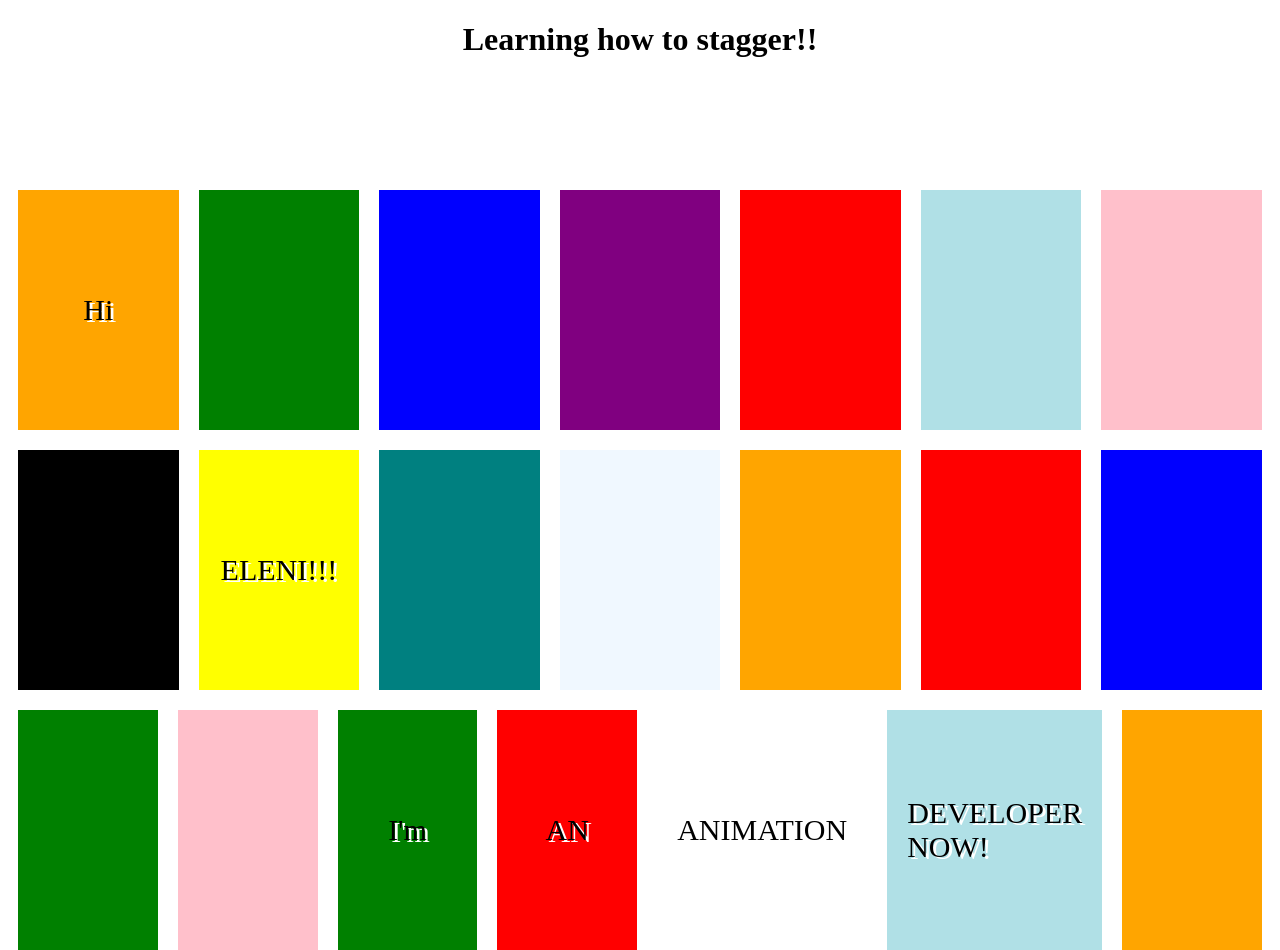
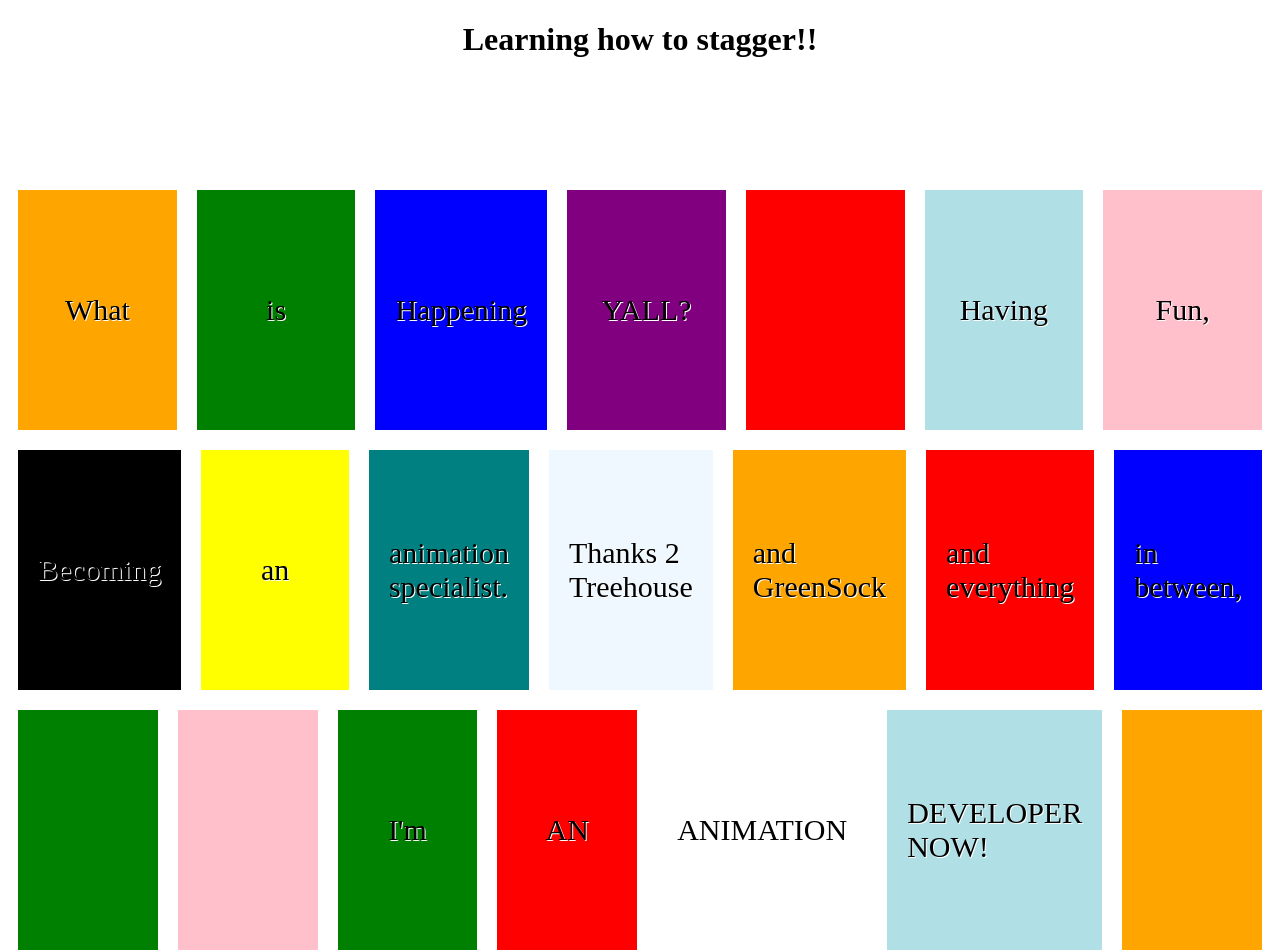
Before and after one commit to jnutt367/gsap2, a plain HTML site: page index.html in a window 1280 px wide. Drawn offline with nearby package versions, Linux system fonts and the light colour scheme.

Commit message:
commit new message for stagger project

```diff
--- a/css/style.css
+++ b/css/style.css
@@ -13,7 +13,7 @@
     justify-content: center;
     align-items: center;
     color: black;
-    text-shadow: 3px 2px white;
+    text-shadow: 1px 1px white;
     font-size: 30px;
 }
 
--- a/index.html
+++ b/index.html
@@ -13,23 +13,23 @@
 <body>
     <h1 style="text-align: center;">Learning how to stagger!!</h1>
     <div class="flex-wrap">
-        <div class="box orange">Hi</div>
-        <div class="box green"></div>
-        <div class="box blue"></div>
-        <div class="box purple"></div>
+        <div class="box orange">What</div>
+        <div class="box green">is</div>
+        <div class="box blue">Happening </div>
+        <div class="box purple">YALL?</div>
         <div class="box red"></div>
-        <div class="box skyblue"></div>
-        <div class="box pink"></div>
+        <div class="box skyblue">Having</div>
+        <div class="box pink">Fun,</div>
     </div>
 
     <div class="flex-wrap">
-        <div class="box black"></div>
-        <div class="box yellow">ELENI!!!</div>
-        <div class="box teal"></div>
-        <div class="box aliceblue"></div>
-        <div class="box orange"></div>
-        <div class="box red"></div>
-        <div class="box blue"></div>
+        <div class="box black">Becoming</div>
+        <div class="box yellow">an </div>
+        <div class="box teal">animation specialist.</div>
+        <div class="box aliceblue">Thanks 2 Treehouse</div>
+        <div class="box orange">and GreenSock</div>
+        <div class="box red">and everything </div>
+        <div class="box blue">in between,</div>
     </div>
 
     <div class="flex-wrap">
```
